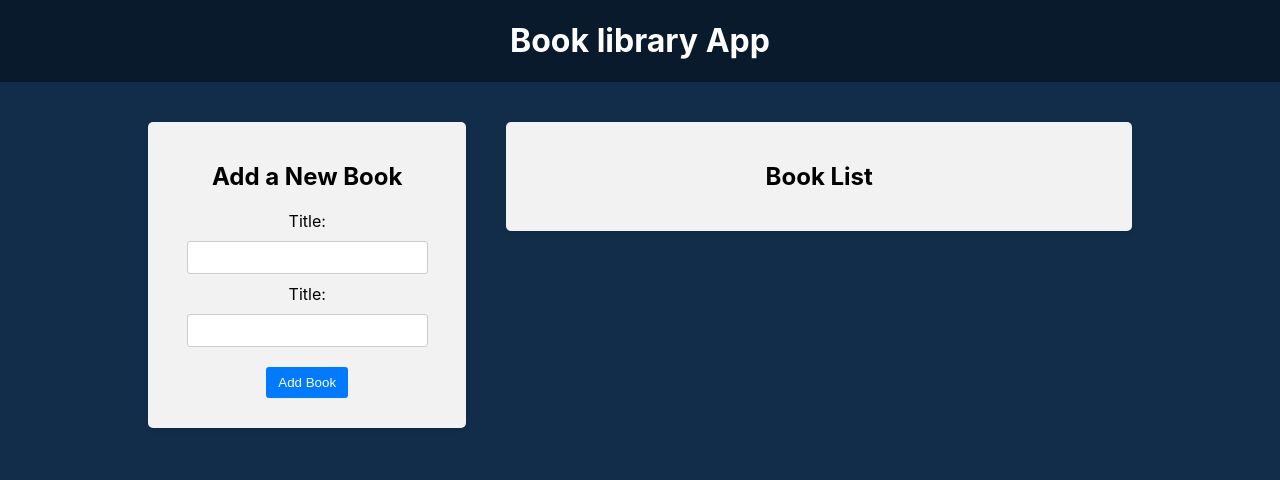
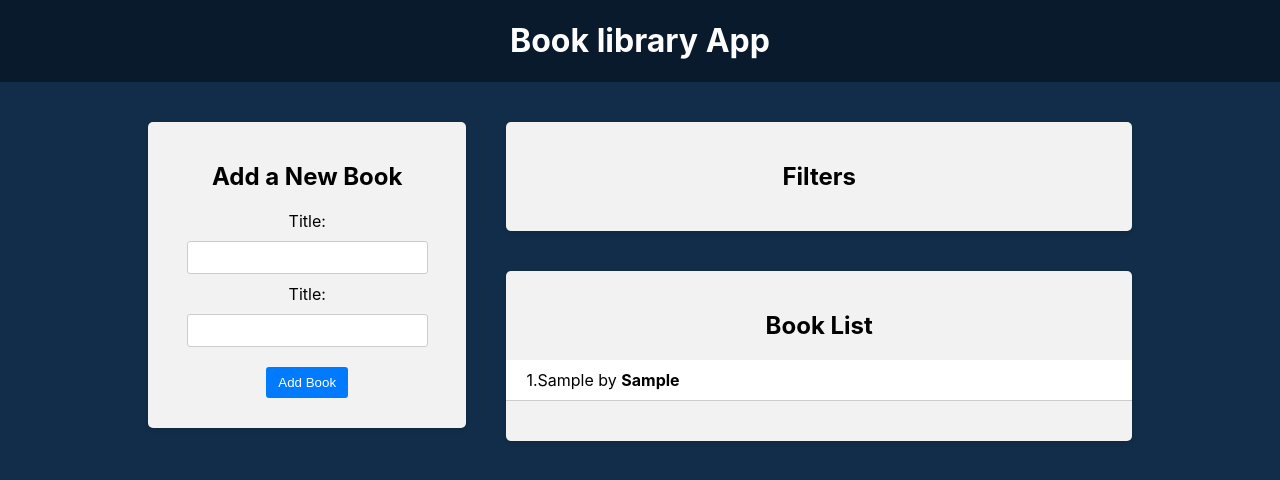
Before and after one commit to VictorSocinschi/30-react-redux, a React (Create React App) app in the folder frontend/: page / in a window 1280 px wide. Both pictures are taken after typing "Sample", "Sample" into the empty fields and a click on the button "Add Book". Shown: the top 480 px of the page. Built offline with nearby package versions, Linux system fonts and the light colour scheme.

Commit message:
Initialize Redux , add and display books

```diff
--- a/frontend/package.json
+++ b/frontend/package.json
@@ -3,11 +3,13 @@
   "version": "0.1.0",
   "private": true,
   "dependencies": {
+    "@reduxjs/toolkit": "^1.9.5",
     "@testing-library/jest-dom": "^5.17.0",
     "@testing-library/react": "^13.4.0",
     "@testing-library/user-event": "^13.5.0",
     "react": "^18.3.1",
     "react-dom": "^18.3.1",
+    "react-redux": "^8.1.2",
     "react-scripts": "5.0.1",
     "web-vitals": "^2.1.4"
   },
--- a/frontend/src/App.js
+++ b/frontend/src/App.js
@@ -14,7 +14,7 @@
           <BookForm />
         </div>
         <div className="app-right-column">
-          {/* <Filter /> */}
+          <Filter />
           <BookList />
         </div>
       </main>
--- a/frontend/src/components/BookForm/BookForm.js
+++ b/frontend/src/components/BookForm/BookForm.js
@@ -1,14 +1,24 @@
-import { useState, useSyncExternalStore } from "react";
+import { useState } from "react";
+import { useDispatch } from "react-redux";
+import { addBook } from "../../redux/books/actionCreators";
 import "./BookForm.css";
 
 const BookForm = () => {
   const [title, setTitle] = useState("");
   const [author, setAuthor] = useState("");
+  const dispatch = useDispatch();
+
   const handleSubmit = (e) => {
     e.preventDefault();
+
     if (title && author) {
-      //dispatch
-      console.log(title, author);
+      const book = {
+        title,
+        author,
+      };
+      console.log(addBook(book));
+      dispatch(addBook(book));
+
       setTitle("");
       setAuthor("");
     }
@@ -20,8 +30,7 @@
         <div>
           <label htmlFor="title">Title:</label>
           <input
-            type
-            text="text"
+            type="text"
             id="title"
             value={title}
             onChange={(e) => setTitle(e.target.value)}
@@ -30,8 +39,7 @@
         <div>
           <label htmlFor="author">Title:</label>
           <input
-            type
-            text="text"
+            type="text"
             id="author"
             value={author}
             onChange={(e) => setAuthor(e.target.value)}
--- a/frontend/src/components/BookList/BookList.js
+++ b/frontend/src/components/BookList/BookList.js
@@ -1,9 +1,24 @@
+import { useSelector } from "react-redux";
 import "./BookList.css";
 
 const BookList = () => {
+  const books = useSelector((state) => state.books);
   return (
     <div className="app-block book-list">
       <h2>Book List</h2>
+      {books.length === 0 ? (
+        <p>No books available</p>
+      ) : (
+        <ul>
+          {books.map((books, i) => (
+            <li key={i}>
+              <div className="book-info">
+                {++i}.{books.title} by <strong>{books.author}</strong>
+              </div>
+            </li>
+          ))}
+        </ul>
+      )}
     </div>
   );
 };
--- a/frontend/src/index.js
+++ b/frontend/src/index.js
@@ -1,7 +1,13 @@
 import React from "react";
+import { Provider } from "react-redux";
 import ReactDOM from "react-dom/client";
+import store from "./redux/store";
 import "./index.css";
 import App from "./App";
 
 const root = ReactDOM.createRoot(document.getElementById("root"));
-root.render(<App />);
+root.render(
+  <Provider store={store}>
+    <App />
+  </Provider>
+);
--- /dev/null
+++ b/frontend/src/redux/books/actionCreators.js
@@ -0,0 +1,8 @@
+import * as actionTypes from "./actionTypes";
+
+export const addBook = (newBook) => {
+  return {
+    type: actionTypes.ADD_BOOK,
+    payload: newBook,
+  };
+};
--- /dev/null
+++ b/frontend/src/redux/books/actionTypes.js
@@ -0,0 +1 @@
+export const ADD_BOOK = "ADD_BOOK";
--- /dev/null
+++ b/frontend/src/redux/books/reducer.js
@@ -0,0 +1,14 @@
+import * as actionTypes from "./actionTypes";
+
+const initialState = [];
+
+const bookReducer = (state = initialState, action) => {
+  switch (action.type) {
+    case actionTypes.ADD_BOOK:
+      return [...state, action.payload];
+
+    default:
+      return state;
+  }
+};
+export default bookReducer;
--- /dev/null
+++ b/frontend/src/redux/store.js
@@ -0,0 +1,10 @@
+import { configureStore } from "@reduxjs/toolkit";
+import bookReducer from "./books/reducer";
+
+const store = configureStore({
+  reducer: {
+    books: bookReducer,
+  },
+});
+
+export default store;
```
Also changed, not shown: 1 other file (tests, documents, lock files or other folders).
